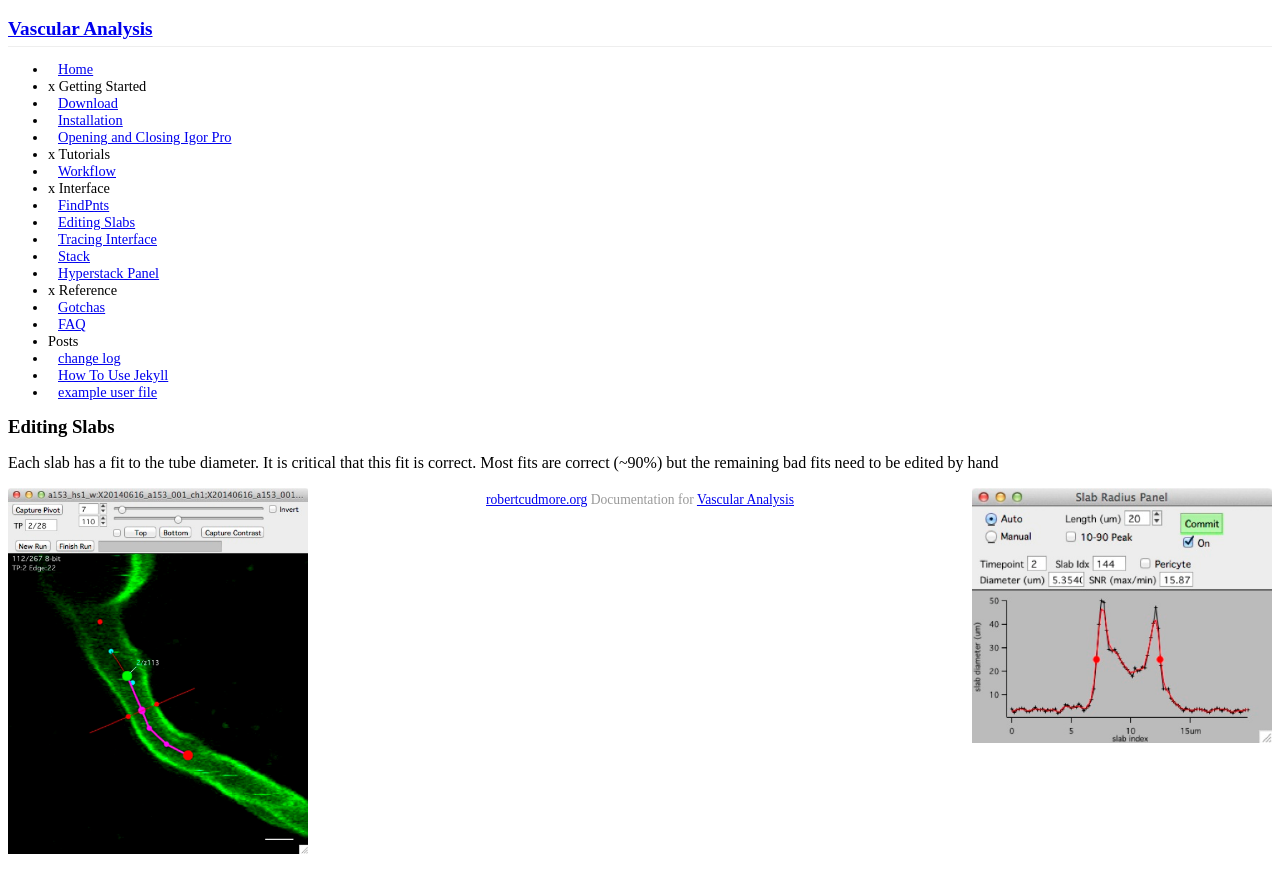
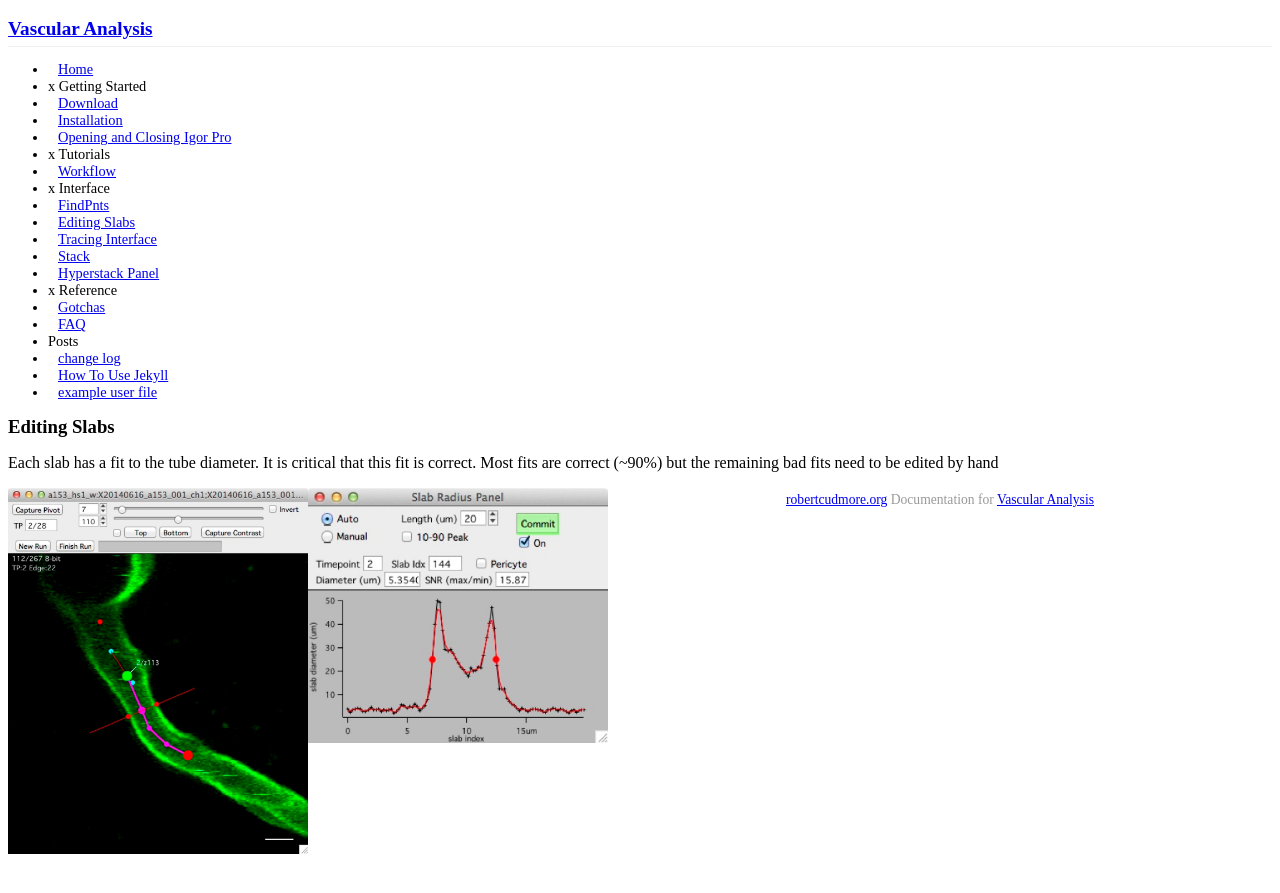
Before and after one commit to cudmore/Vascular-Analysis, a Jekyll site: the page built from _posts/2015-02-01-editing-slabs.md, in a window 1280 px wide. Shown: the top 893 px of the page. Built offline with Jekyll 4.4.1, drawn with Linux system fonts in a browser that asks for light colours; Markdown is read by kramdown in place of the engine named in the settings; a style sheet for code colours, icons or effects is not loaded.

Commit message:
Update 2015-02-01-editing-slabs.md

```diff
--- a/_posts/2015-02-01-editing-slabs.md
+++ b/_posts/2015-02-01-editing-slabs.md
@@ -8,4 +8,4 @@ date: 2015-02-01 22:46:33
 Each slab has a fit to the tube diameter. It is critical that this fit is correct. Most fits are correct (~90%) but the remaining bad fits need to be edited by hand
 
 <IMG SRC="../images/edit_slab_example1.jpg" ALIGN="LEFT" WIDTH="300">
-<IMG SRC="../images/edit_slab_example_2.jpg" ALIGN="RIGHT" WIDTH="300">
+<IMG SRC="../images/edit_slab_example_2.jpg" ALIGN="LEFT" WIDTH="300">
```
